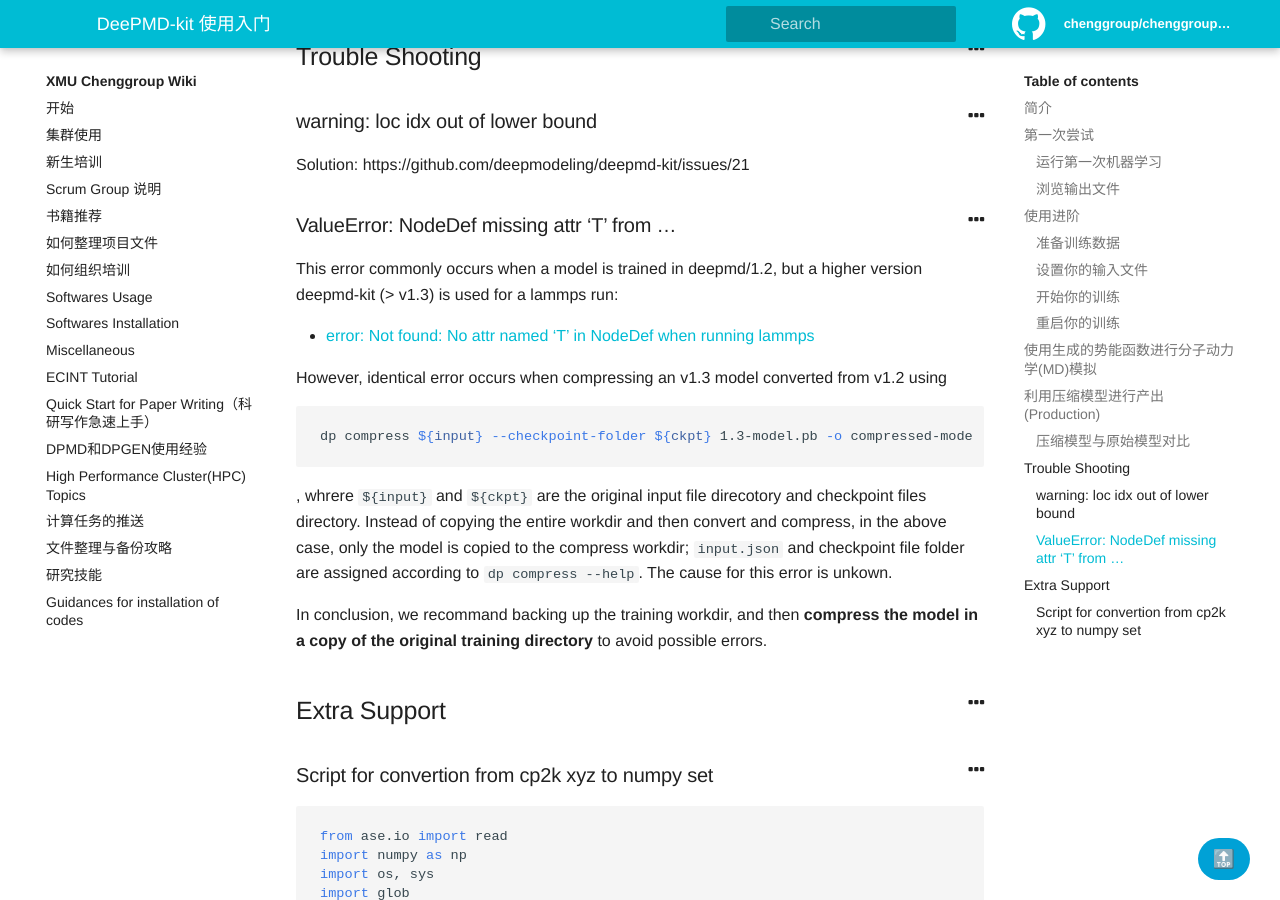
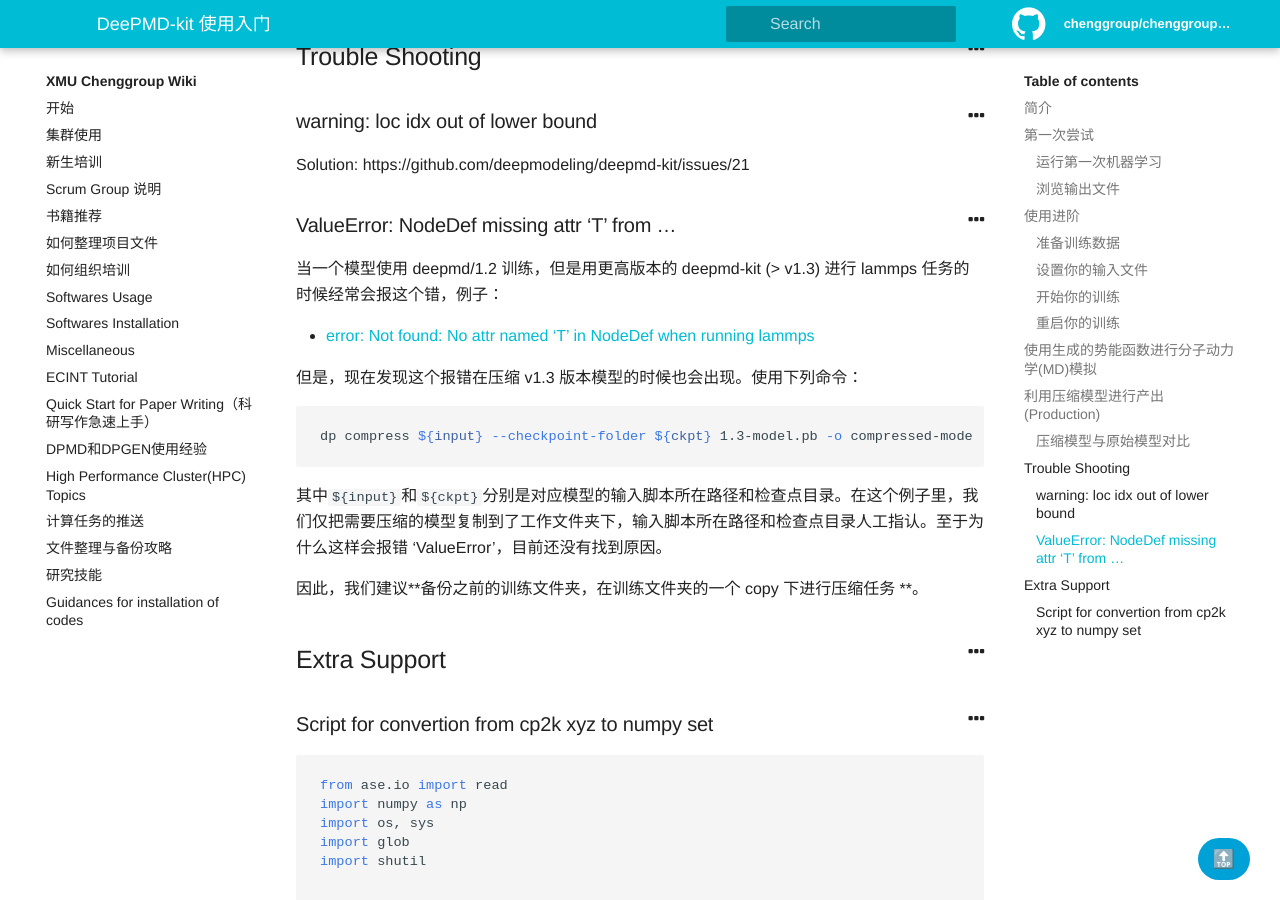
Before and after one commit to chenggroup/chenggroup.github.io, a Jekyll site: the page built from _wiki/Softwares Usage/DeePMD-kit.md, in a window 1280 px wide and 900 px high, scrolled down 7567 px. Built offline with Jekyll 4.4.1, drawn with Linux system fonts in a browser that asks for light colours.

Commit message:
changed tutorial to Chinese

````diff
--- a/_wiki/Softwares Usage/DeePMD-kit.md
+++ b/_wiki/Softwares Usage/DeePMD-kit.md
@@ -309,20 +309,19 @@
 
 ### ValueError: NodeDef missing attr 'T' from ...
 
-This error commonly occurs when a model is trained in deepmd/1.2, but a higher version deepmd-kit (> v1.3) is used for a lammps run:
+当一个模型使用 deepmd/1.2 训练，但是用更高版本的 deepmd-kit (> v1.3) 进行 lammps 任务的时候经常会报这个错，例子：
 
 * [error: Not found: No attr named 'T' in NodeDef when running lammps](https://github.com/deepmodeling/deepmd-kit/discussions/417)
 
-However, identical error occurs when compressing an v1.3 model converted from v1.2 using
+但是，现在发现这个报错在压缩 v1.3 版本模型的时候也会出现。使用下列命令：
 
 ```bash
 dp compress ${input} --checkpoint-folder ${ckpt} 1.3-model.pb -o compressed-model.pb -l compress.log
 ```
 
-, whrere `${input}` and `${ckpt}` are the original input file direcotory and checkpoint files directory. Instead of copying the entire workdir and then convert and compress, in the above case, only the model is copied to the compress workdir; `input.json` and checkpoint file folder are assigned according to `dp compress --help`. The cause for this error is unkown.
+其中`${input}`和`${ckpt}`分别是对应模型的输入脚本所在路径和检查点目录。在这个例子里，我们仅把需要压缩的模型复制到了工作文件夹下，输入脚本所在路径和检查点目录人工指认。至于为什么这样会报错 ‘ValueError’，目前还没有找到原因。
 
-In conclusion, we recommand backing up the training workdir, and then **compress the model in a copy of the original training directory** to avoid possible errors.
-
+因此，我们建议**备份之前的训练文件夹，在训练文件夹的一个 copy 下进行压缩任务 **。
 
 
 ## Extra Support
````
